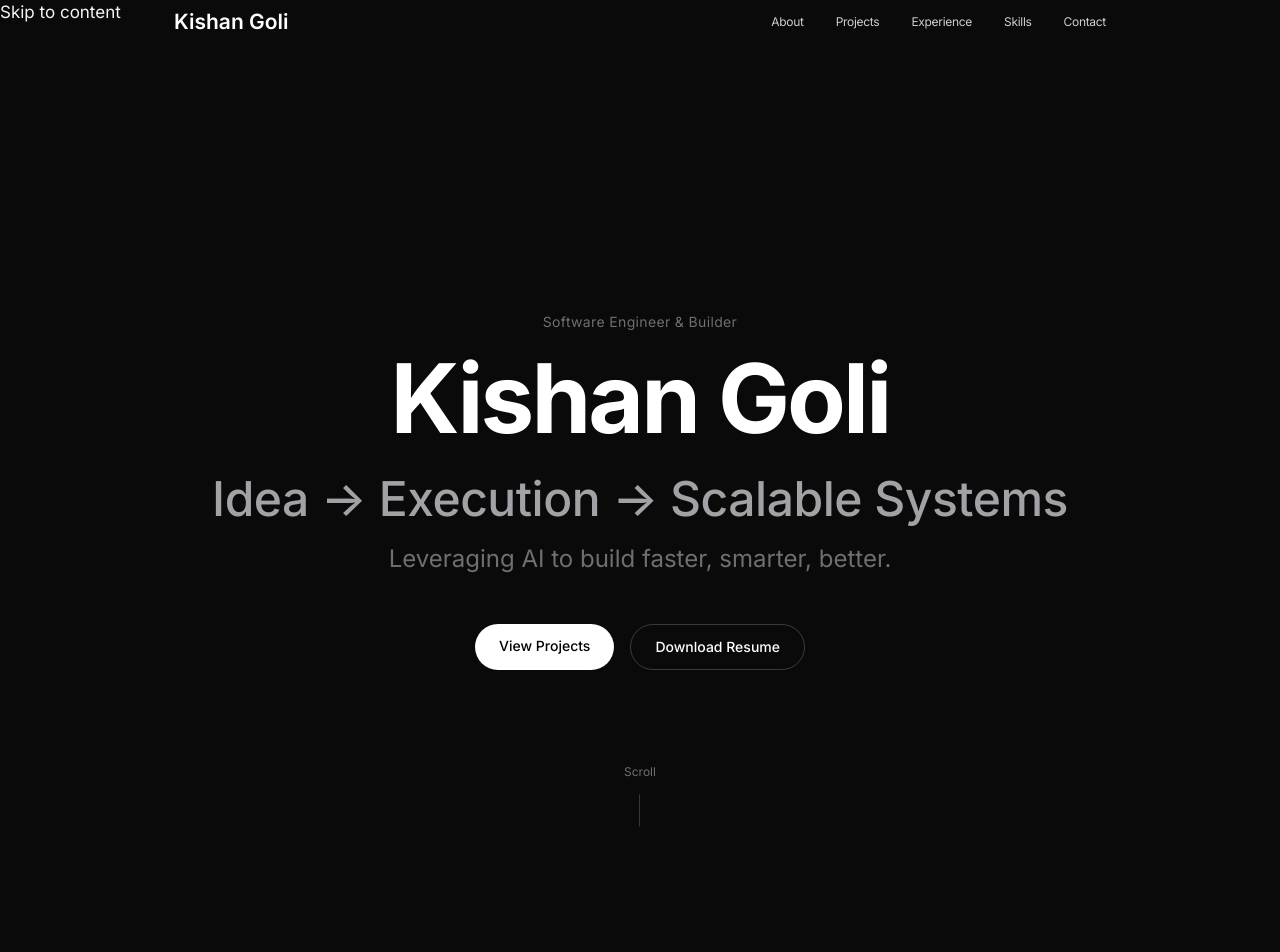
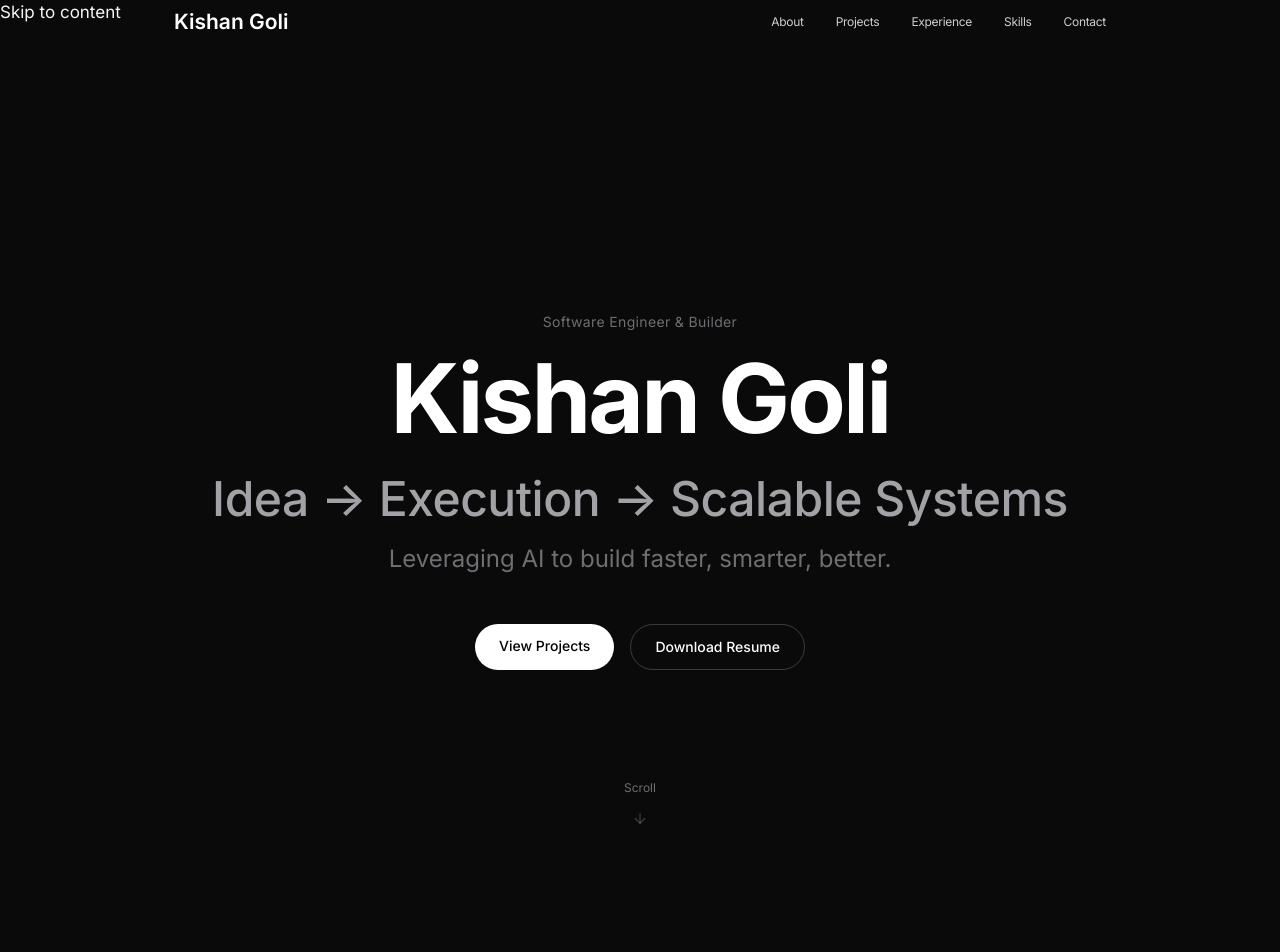
Before and after one commit to kishanssg/portfolio, a Next.js app: page / in a window 1280 px wide. Shown: the top 952 px of the page. Built offline with nearby package versions, Linux system fonts and the light colour scheme.

Commit message:
fix: add ArrowDown icon to scroll indicator

```diff
--- a/src/components/professional/Hero.tsx
+++ b/src/components/professional/Hero.tsx
@@ -2,6 +2,7 @@
 
 import { useRef } from "react";
 import { motion, useInView } from "framer-motion";
+import { ArrowDown } from "lucide-react";
 
 export default function Hero() {
     const ref = useRef<HTMLElement>(null);
@@ -93,8 +94,9 @@ export default function Hero() {
                         <motion.div
                             animate={{ y: [0, 8, 0] }}
                             transition={{ duration: 1.5, repeat: Infinity }}
-                            className="w-[1px] h-8 bg-white/20"
-                        />
+                        >
+                            <ArrowDown size={16} className="text-white/20" />
+                        </motion.div>
                     </div>
                 </motion.div>
             </div>
```
